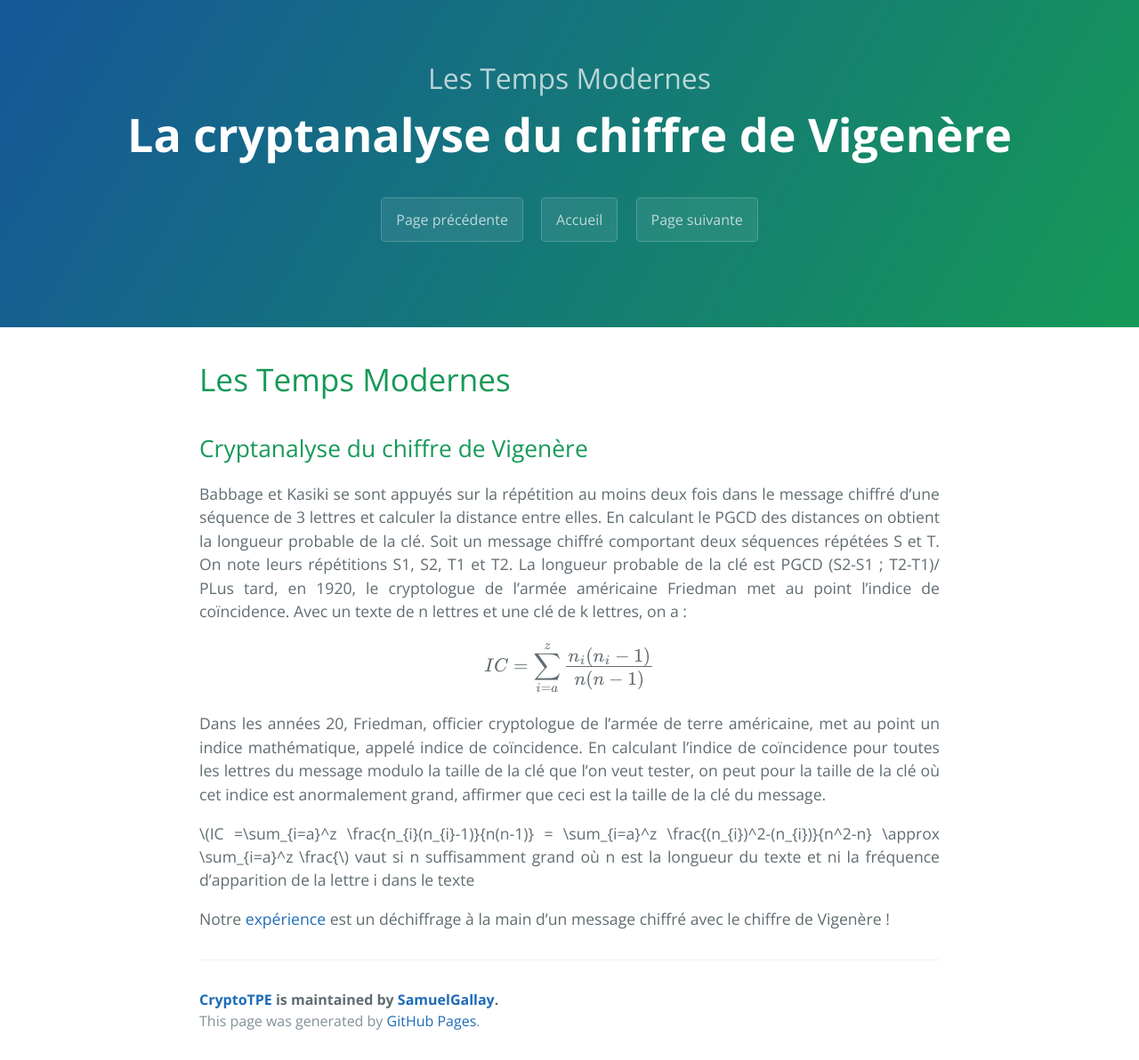
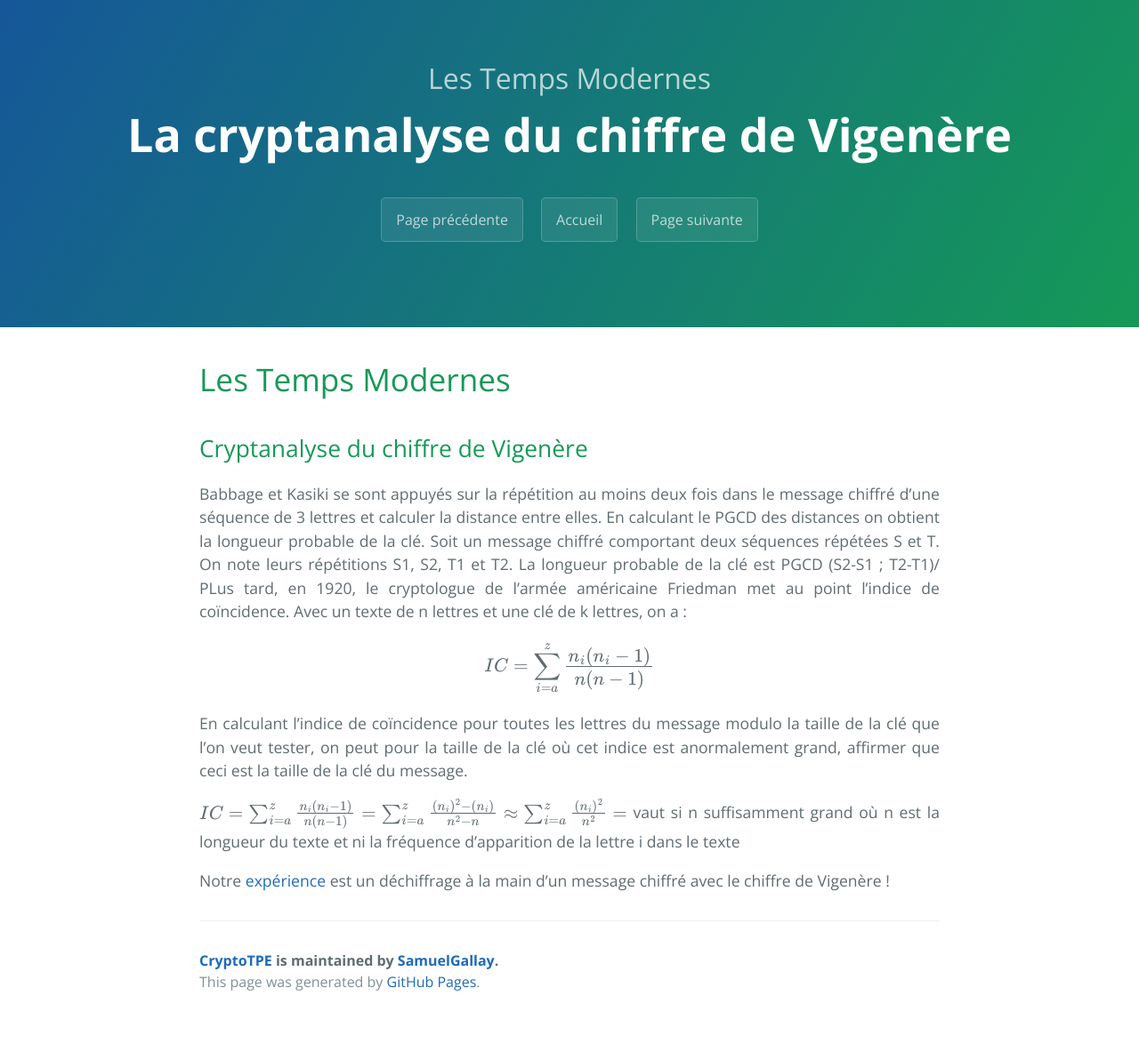
Before and after one commit to SamuelGallay/CryptoTPE, a Jekyll site: the page built from pages/2_TempsModernes/4_cryptavigenere.md, in a window 1280 px wide. Shown: the whole page at 89% size. Built offline with Jekyll 4.4.1, drawn with Linux system fonts in a browser that asks for light colours; our own code applies the rules of GitHub Pages for plain Markdown files; formulas are drawn with MathJax 3; after the commit the page ends 1148 px from its top, so only the background shows below that.

Commit message:
Update 4_cryptavigenere.md

```diff
--- a/pages/2_TempsModernes/4_cryptavigenere.md
+++ b/pages/2_TempsModernes/4_cryptavigenere.md
@@ -16,10 +16,9 @@ PLus tard, en 1920, le cryptologue de l’armée américaine Friedman met au poi
 
 $$ IC =\sum_{i=a}^z \frac{n_{i}(n_{i}-1)}{n(n-1)} $$
 
+En calculant l'indice de coïncidence pour toutes les lettres du message modulo la taille de la clé que l'on veut tester, on peut pour la taille de la clé où cet indice est anormalement grand, affirmer que ceci est la taille de la clé du message.
 
-Dans les années 20, Friedman, officier cryptologue de l'armée de terre américaine, met au point un indice mathématique, appelé indice de coïncidence. En calculant l'indice de coïncidence pour toutes les lettres du message modulo la taille de la clé que l'on veut tester, on peut pour la taille de la clé où cet indice est anormalement grand, affirmer que ceci est la taille de la clé du message.
-
-$$ IC =\sum_{i=a}^z \frac{n_{i}(n_{i}-1)}{n(n-1)} = \sum_{i=a}^z \frac{(n_{i})^2-(n_{i})}{n^2-n} \approx \sum_{i=a}^z \frac{ $$
+$$ IC =\sum_{i=a}^z \frac{n_{i}(n_{i}-1)}{n(n-1)} = \sum_{i=a}^z \frac{(n_{i})^2-(n_{i})}{n^2-n} \approx \sum_{i=a}^z \frac{(n_{i})^2}{n^2} =  $$
 vaut si n suffisamment grand
 où n est la longueur du texte et ni la fréquence d’apparition de la lettre i dans le texte
 
```
